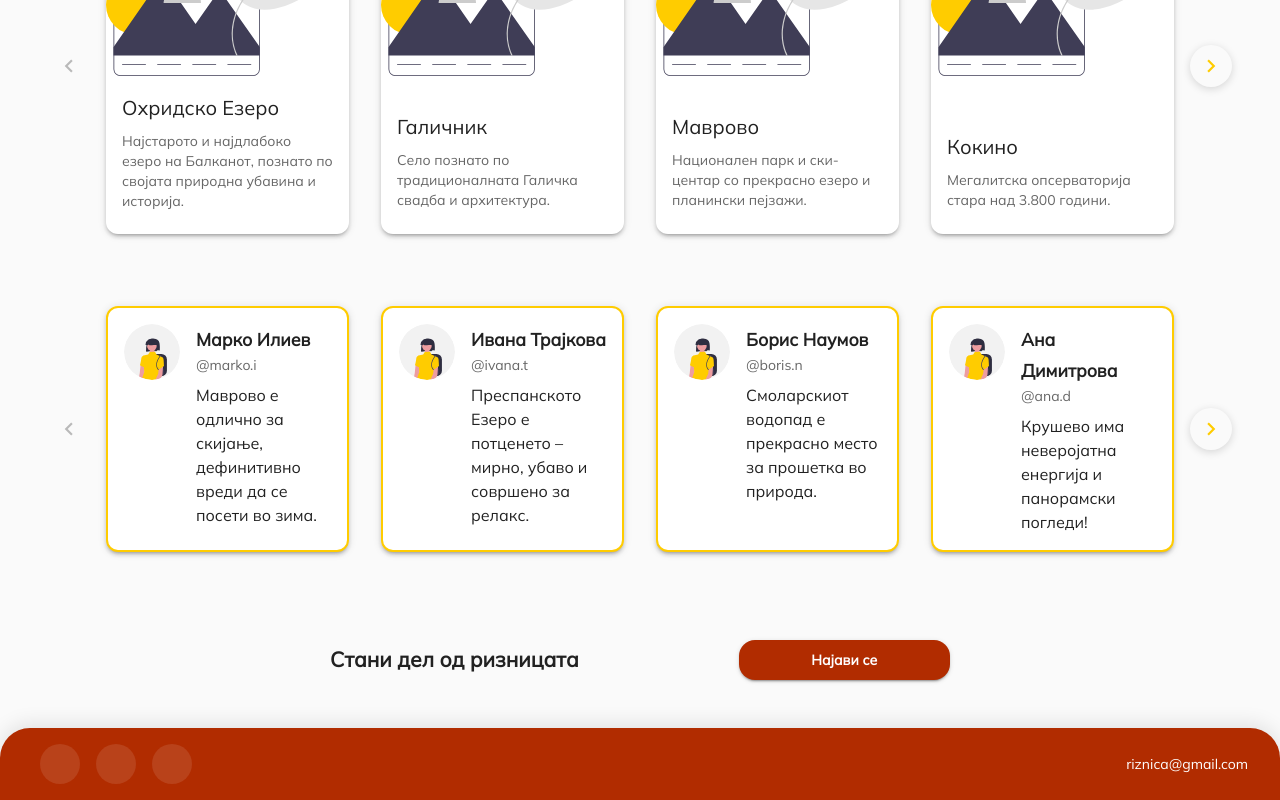
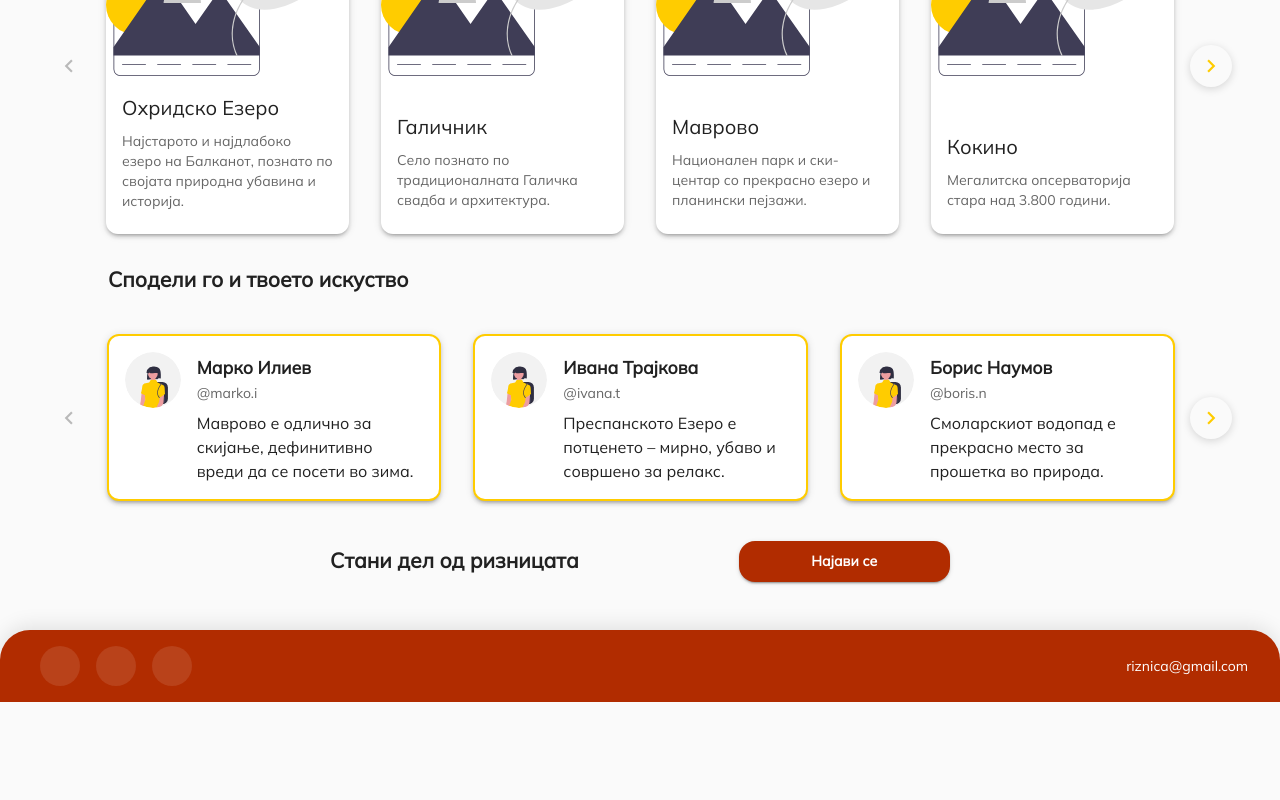
Before and after one commit to elena-risteska/riznica-fe, a React (Vite) app: page / in a window 1280 px wide. Shown: the part 1482-2282 px from the top of the page. After the commit the page ends 2184 px from the top, so only its background shows below. Built offline with nearby package versions, Linux system fonts and the light colour scheme; some icons are missing.

Commit message:
add comments scroll on landing page

```diff
--- a/src/components/layout/styles.js
+++ b/src/components/layout/styles.js
@@ -85,7 +85,7 @@ export const styles = {
       xs: 4,
       sm: 8,
     },
-    py: {
+    pb: {
       xs: 3,
       sm: 6,
     },
--- /dev/null
+++ b/src/components/pages/CommentsHome.jsx
@@ -0,0 +1,21 @@
+import { Box, Typography } from "@mui/material";
+import HorizontalList from "../HorizontalList";
+import CommentCard from "../ui/cards/CommentCard";
+
+const CommentsHome = ({ comments, visibleItems }) => {
+  return (
+    <Box>
+      <Typography variant="h5" px={{ xs: 1.5, sm: 7.5 }}>
+        Сподели го и твоето искуство
+      </Typography>
+      <HorizontalList
+        items={comments}
+        visibleItems={3}
+        cardType="comment"
+        renderItem={(item) => <CommentCard {...item} />}
+      />
+    </Box>
+  );
+};
+
+export default CommentsHome;
--- a/src/components/styles.js
+++ b/src/components/styles.js
@@ -21,6 +21,7 @@ const styles = {
 };
 
 const chevrons = (theme, disabled) => ({
+  display: { xs: "none", sm: "flex" },
   bgcolor: disabled ? theme.palette.action.disabledBackground : "transparent",
   color: disabled ? theme.palette.action.disabled : theme.palette.primary.main,
   borderRadius: "50%",
--- a/src/components/ui/cards/styles.js
+++ b/src/components/ui/cards/styles.js
@@ -48,7 +48,8 @@ const commentStyle = (loading) => ({
   display: "flex",
   flex: 1,
   flexDirection: { xs: "column", sm: "row" },
-  height: "100%",
+  maxHeight: "300px",
+  overflow: "hidden",
   alignItems: "flex-start",
   cursor: loading ? "default" : "pointer",
   userSelect: "none",
--- a/src/pages/Home.jsx
+++ b/src/pages/Home.jsx
@@ -2,8 +2,7 @@ import { useState, useEffect } from "react";
 import useVisibleItems from "../hooks/useVisibleItems";
 import Banner from "../components/layout/Banner";
 import DefaultLayout from "../layouts/DefaultLayout";
-import CommentCard from "../components/ui/cards/CommentCard";
-import HorizontalList from "../components/HorizontalList";
+import CommentsHome from "../components/pages/CommentsHome";
 import HeaderHome from "../components/pages/HeaderHome";
 import LocationsHome from "../components/pages/LocationsHome";
 
@@ -30,12 +29,7 @@ const Home = () => {
     <DefaultLayout>
       <HeaderHome />
       <LocationsHome locations={locations} visibleItems={visibleItems} />
-      <HorizontalList
-        items={comments}
-        visibleItems={visibleItems}
-        cardType="comment"
-        renderItem={(item) => <CommentCard {...item} />}
-      />
+      <CommentsHome comments={comments} visibleItems={visibleItems} />
       <Banner />
     </DefaultLayout>
   );
```
